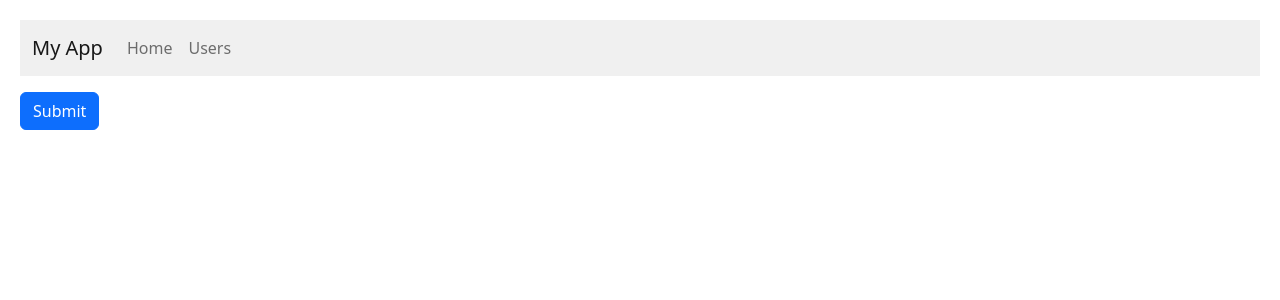
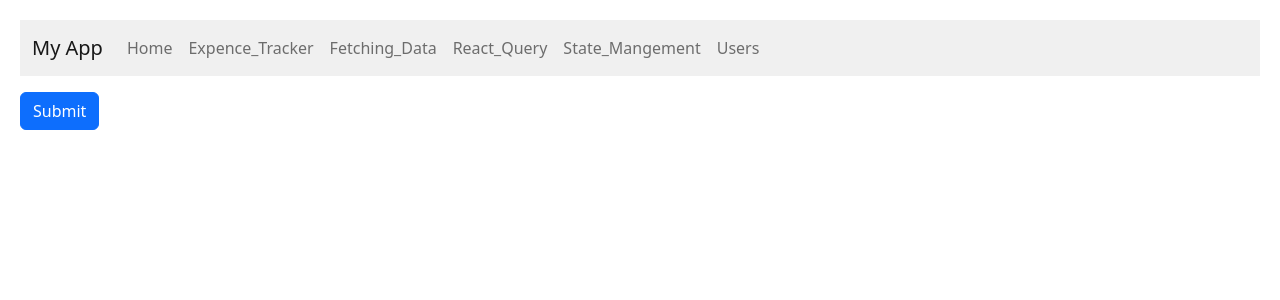
Before and after one commit to hamedhamzeh/my-react-playground, a React (Vite) app: page /my-react-playground/contact in a window 1280 px wide. Shown: the top 300 px of the page. Built offline with nearby package versions, Linux system fonts and the light colour scheme.

Commit message:
Add other compponents.

```diff
--- a/index.html
+++ b/index.html
@@ -1,13 +1,16 @@
 <!DOCTYPE html>
 <html lang="en">
+
 <head>
   <meta charset="UTF-8" />
   <link rel="icon" type="image/svg+xml" href="/vite.svg" />
   <meta name="viewport" content="width=device-width, initial-scale=1.0" />
-    <title>Vite + React + TS</title>
+  <title>My React Playground</title>
 </head>
+
 <body>
   <div id="root"></div>
   <script type="module" src="/src/main.tsx"></script>
 </body>
+
 </html>
--- a/src/App.tsx
+++ b/src/App.tsx
@@ -1,5 +1,4 @@
 import NavBar from "./components/state-management/NavBar";
-import HomePage from "./components/state-management/HomePage";
 import { TaskProvider } from "./components/state-management/tasks";
 import Counter from "./components/state-management/counter/Counter";
 
@@ -8,7 +7,6 @@ function App() {
         <TaskProvider>
             <Counter />
             <NavBar />
-            <HomePage />
         </TaskProvider>
     );
 }
--- a/src/components/expense-tracker/mainApp.tsx
+++ b/src/components/expense-tracker/ExpenseTracker.tsx
@@ -2,9 +2,8 @@ import { useState } from "react";
 import ExpenseList from "./components/ExpenseList";
 import ExpenseFilter from "./components/ExpenseFilter";
 import ExpenseForm from "./components/ExpenseForm";
-import categories from "./categories";
 
-function App() {
+function ExpenseTracker() {
     const [selectedCategory, setSelectedCategory] = useState("");
 
     const [expenses, setExpenses] = useState([
@@ -30,4 +29,4 @@ function App() {
     );
 }
 
-export default App;
+export default ExpenseTracker;
--- a/src/components/other/data-fetching/components/UserUI.tsx
+++ b/src/components/other/data-fetching/components/UserUI.tsx
@@ -1,5 +1,3 @@
-import { useEffect, useState } from "react";
-import { CanceledError } from "../services/api-client";
 import userService, { User } from "../services/user-service";
 import useUsers from "../../hooks/useUsers";
 
@@ -45,10 +43,10 @@ const UserUI = () => {
     return (
         <>
             {error && <p className="text-danger">{error}</p>}
-            {isLoading && <div className="spinner-border"></div>}
             <button className="btn btn-primary mb-3" onClick={addUser}>
                 Add
             </button>
+            {isLoading && <div className="spinner-border d-block"></div>}
             <ul className="list-group">
                 {users.map((user) => (
                     <li key={user.id} className="list-group-item d-flex justify-content-between">
--- /dev/null
+++ b/src/components/react-query/ReactQueryPage.tsx
@@ -0,0 +1,15 @@
+import React from "react";
+import TodoForm from "./TodoForm";
+import PostList from "./PostList";
+import TodoList from "./TodoList";
+
+const ReactQueryPage = () => {
+    return (
+        <>
+            <TodoForm />
+            <PostList />
+        </>
+    );
+};
+
+export default ReactQueryPage;
--- a/src/components/routing/ErrorPage.tsx
+++ b/src/components/routing/ErrorPage.tsx
@@ -1,10 +1,14 @@
+import { isRouteErrorResponse, useRouteError } from "react-router-dom";
+
 const ErrorPage = () => {
-  return (
-    <>
-      <h1>Oops...</h1>
-      <p>Sorry, an unexpected error has occurred.</p>
-    </>
-  );
+    const error = useRouteError();
+
+    return (
+        <>
+            <h1>Oops...</h1>
+            <p>{isRouteErrorResponse(error) ? "Invalid address" : "Unexpected error"}</p>
+        </>
+    );
 };
 
 export default ErrorPage;
--- a/src/components/routing/NavBar.tsx
+++ b/src/components/routing/NavBar.tsx
@@ -1,4 +1,4 @@
-import { Link } from "react-router-dom";
+import { NavLink } from "react-router-dom";
 
 const NavBar = () => {
     return (
@@ -10,14 +10,34 @@ const NavBar = () => {
                 <div className="collapse navbar-collapse" id="navbarNav">
                     <ul className="navbar-nav">
                         <li className="nav-item">
-                            <Link className="nav-link" to="/">
+                            <NavLink className="nav-link" to="/">
                                 Home
-                            </Link>
+                            </NavLink>
                         </li>
                         <li className="nav-item">
-                            <Link className="nav-link" to="/users">
+                            <NavLink className="nav-link" to="/expense-tracker">
+                                Expence_Tracker
+                            </NavLink>
+                        </li>
+                        <li className="nav-item">
+                            <NavLink className="nav-link" to="/fetching-data">
+                                Fetching_Data
+                            </NavLink>
+                        </li>
+                        <li className="nav-item">
+                            <NavLink className="nav-link" to="/react-query">
+                                React_Query
+                            </NavLink>
+                        </li>
+                        <li className="nav-item">
+                            <NavLink className="nav-link" to="/state-mangement">
+                                State_Mangement
+                            </NavLink>
+                        </li>
+                        <li className="nav-item">
+                            <NavLink className="nav-link" to="/users">
                                 Users
-                            </Link>
+                            </NavLink>
                         </li>
                     </ul>
                 </div>
--- /dev/null
+++ b/src/components/routing/PrivateRoutes.tsx
@@ -0,0 +1,11 @@
+import useAuth from "./hooks/useAuth";
+import { Navigate, Outlet } from "react-router-dom";
+
+const PrivateRoutes = () => {
+    const { user } = useAuth();
+    if (!user) return <Navigate to="/login" />;
+
+    return <Outlet />;
+};
+
+export default PrivateRoutes;
--- a/src/components/routing/UserList.tsx
+++ b/src/components/routing/UserList.tsx
@@ -2,9 +2,10 @@ import { Link } from "react-router-dom";
 
 const UserList = () => {
     const users = [
-        { id: 1, name: "Mosh" },
-        { id: 2, name: "John" },
-        { id: 3, name: "Alice" }
+        { id: 1, name: "Ali" },
+        { id: 2, name: "Naghi" },
+        { id: 3, name: "Taghi" },
+        { id: 4, name: "Ja ..." }
     ];
     return (
         <ul className="list-group">
--- a/src/components/routing/routs.tsx
+++ b/src/components/routing/routs.tsx
@@ -4,25 +4,42 @@ import ContactPage from "./ContactPage";
 import UserDetail from "./UserDetail";
 import Layout from "./Layout";
 import UsersPage from "./UsersPage";
+import ErrorPage from "./ErrorPage";
+import PrivateRoutes from "./PrivateRoutes";
+import LoginPage from "./LoginPage";
+import ExpenseTracker from "../expense-tracker/ExpenseTracker";
+import UserUI from "../other/data-fetching/components/UserUI";
+import StateMangementPage from "../state-management/StateMangementPage";
+import ReactQueryPage from "../react-query/ReactQueryPage";
 
 const router = createBrowserRouter(
     [
         {
             path: "/",
             element: <Layout />,
+            errorElement: <ErrorPage />,
             children: [
                 { index: true, element: <HomePage /> },
+                { path: "expense-tracker", element: <ExpenseTracker /> },
+                { path: "fetching-data", element: <UserUI /> },
+                { path: "react-query", element: <ReactQueryPage /> },
+                { path: "state-mangement", element: <StateMangementPage /> },
+                { path: "login", element: <LoginPage /> },
+                { path: "contact", element: <ContactPage /> },
                 {
-                    path: "users",
-                    element: <UsersPage />,
-                    children: [{ path: ":id", element: <UserDetail /> }]
-                },
-
-                { path: "contact", element: <ContactPage /> }
+                    element: <PrivateRoutes />,
+                    children: [
+                        {
+                            path: "users",
+                            element: <UsersPage />,
+                            children: [{ path: ":id", element: <UserDetail /> }]
+                        }
+                    ]
+                }
             ]
         }
     ],
-    { basename: "/my-react-playground" } // Set the base URL
+    { basename: "/my-react-playground" }
 );
 
 export default router;
--- /dev/null
+++ b/src/components/state-management/StateMangementPage.tsx
@@ -0,0 +1,14 @@
+import NavBar from "./NavBar";
+import { TaskProvider } from "./tasks";
+import TaskList from "./tasks/TaskList";
+
+const StateMangementPage = () => {
+    return (
+        <TaskProvider>
+            <NavBar />
+            <TaskList />
+        </TaskProvider>
+    );
+};
+
+export default StateMangementPage;
```
Also changed, not shown: src/components/state-management/HomePage.tsx (deleted, +0 -7 lines). Lines whose indentation alone changed are shown as unchanged.
